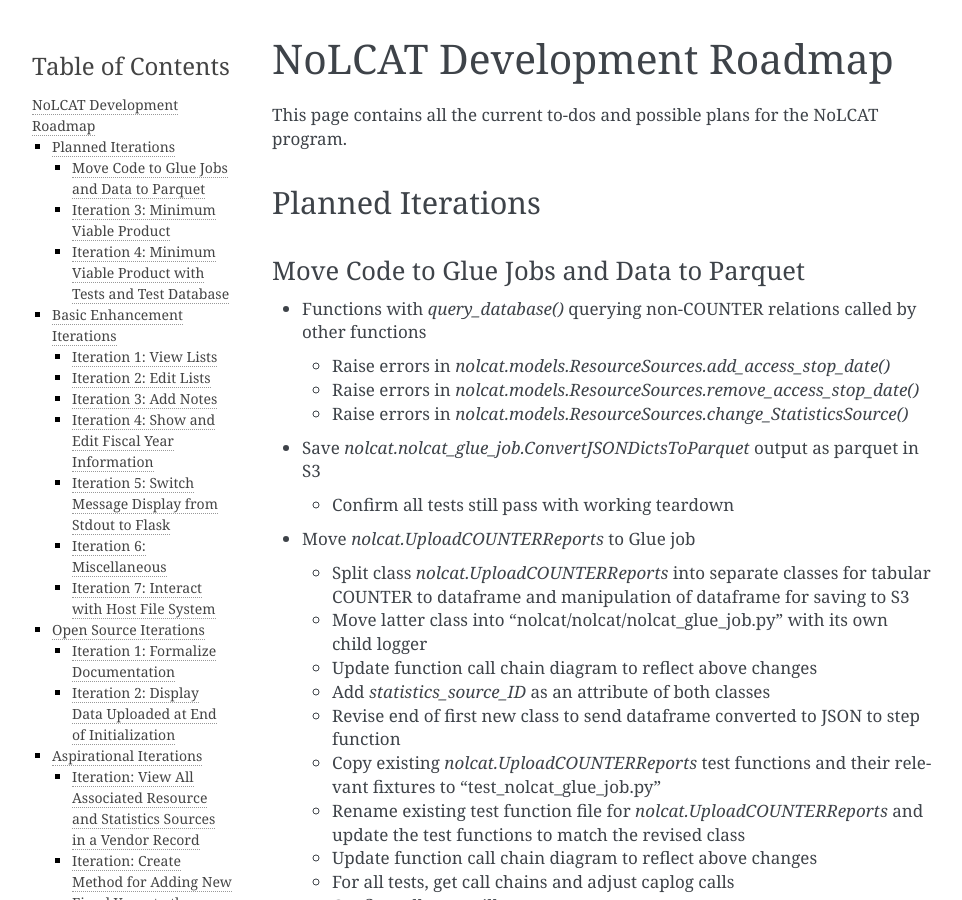
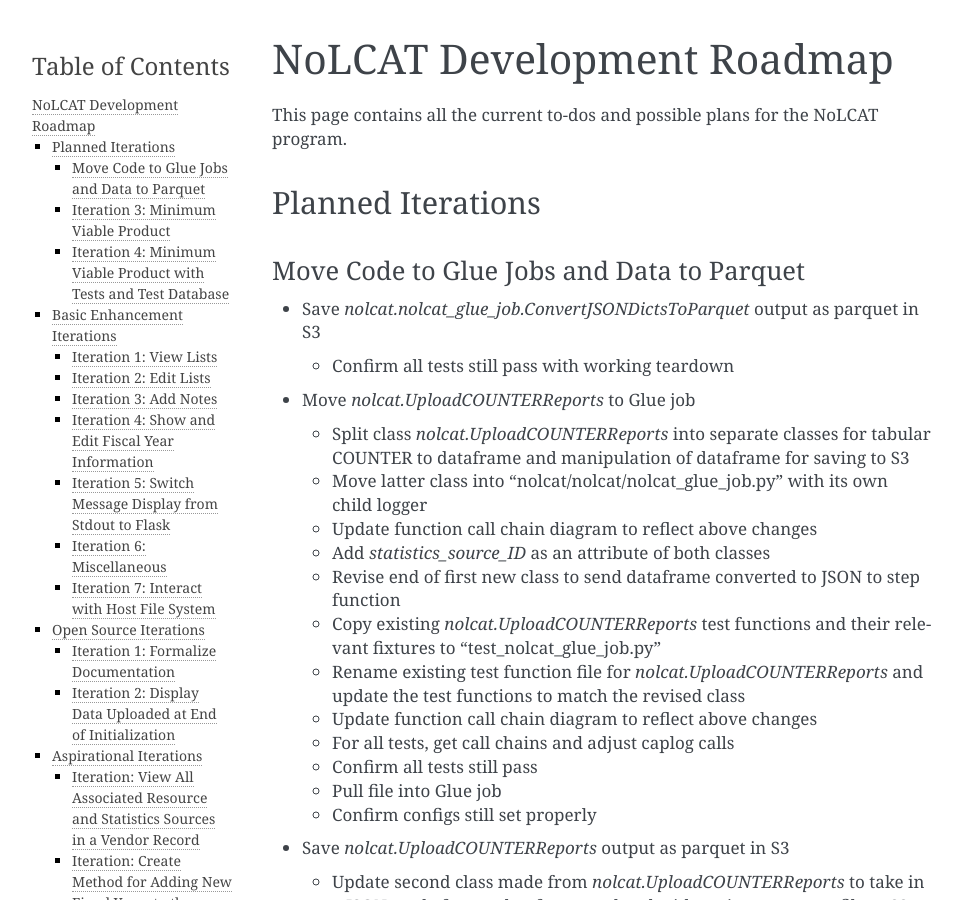
Before and after one commit to ereiskind/nolcat, a Sphinx documentation site: the page built from docs/source/roadmap.rst, in a window 1280 px wide and 900 px high. Shown: the whole window, without its empty margins (148-1110 px from the left). Built offline with Sphinx 7.4.7, drawn with Linux system fonts in a browser that asks for light colours.

Commit message:
Raise errors in uncalled methods

```diff
--- a/docs/source/roadmap.rst
+++ b/docs/source/roadmap.rst
@@ -7,12 +7,6 @@ Planned Iterations
 
 Move Code to Glue Jobs and Data to Parquet
 ==========================================
-* Functions with `query_database()` querying non-COUNTER relations called by other functions
-
-  * Raise errors in `nolcat.models.ResourceSources.add_access_stop_date()`
-  * Raise errors in `nolcat.models.ResourceSources.remove_access_stop_date()`
-  * Raise errors in `nolcat.models.ResourceSources.change_StatisticsSource()`
-
 * Save `nolcat.nolcat_glue_job.ConvertJSONDictsToParquet` output as parquet in S3
 
   * Confirm all tests still pass with working teardown
```
Also changed, not shown: 1 other file.
